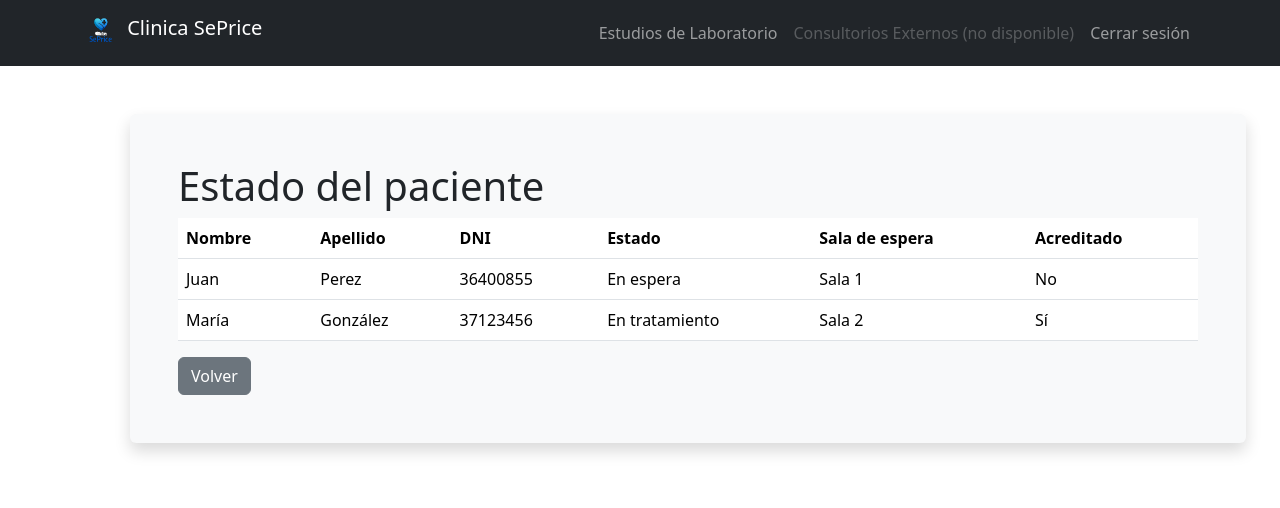
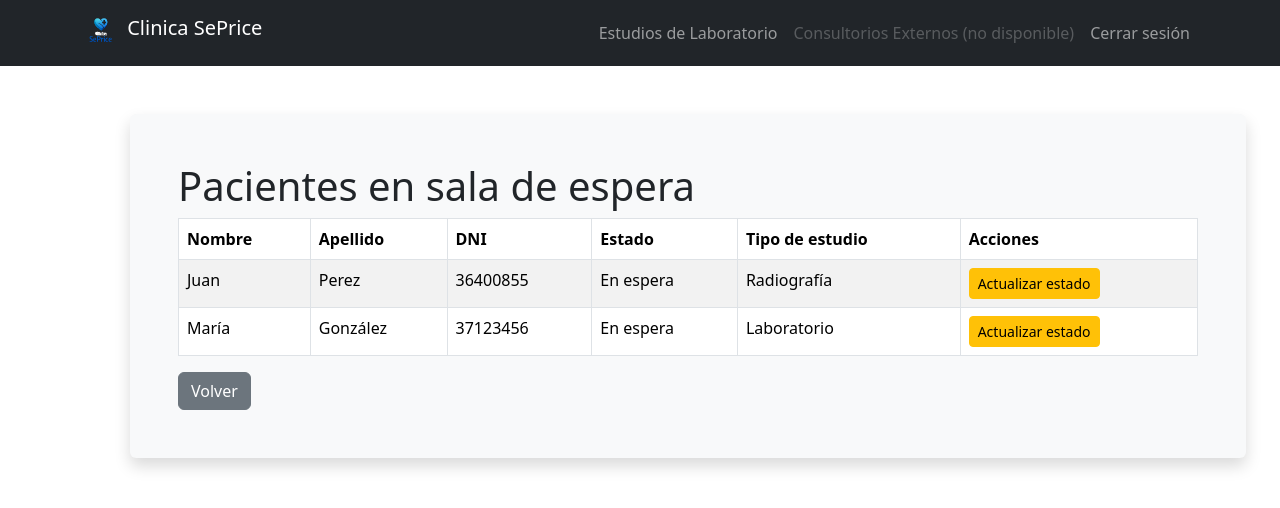
Before and after one commit to fraperrone/ifts29-pp2-proto-front, a React (Vite) app: page /estado-paciente in a window 1280 px wide. Shown: the top 508 px of the page. Built offline with nearby package versions, Linux system fonts and the light colour scheme; sample sign-in values are in the browser's storage.

Commit message:
Estado paciente

```diff
--- a/src/pages/atencion/EstadoPacientePage.jsx
+++ b/src/pages/atencion/EstadoPacientePage.jsx
@@ -1,108 +1,102 @@
+import React, { useState } from 'react'
+import { Container, Table, Button, Modal, Form } from 'react-bootstrap'
+import BotonCancelar from '../../components/buttons/BotonCancelar'
 
-
-// vamos a hacer una pagina para mostrar el estado del paciente, con un boton para actualizar el estado del paciente, que abra un modal para actualizar el estado del paciente, y otro boton para ingresar el paciente a la sala de espera, que abra otro modal para ingresar el paciente a la sala de espera, y otro boton para acreditar el paciente, que abra otro modal para acreditar el paciente
-import React from 'react'
-import { Container } from 'react-bootstrap'
-import { Button } from 'react-bootstrap'
-import { Modal } from 'react-bootstrap'
-import { useState } from 'react'
-import BotonCancelar from '../../components/buttons/BotonCancelar'
-// import FormularioActualizarEstado from '../components/FormularioActualizarEstado'
-// import FormularioIngresarSalaEspera from '../components/FormularioIngresarSalaEspera'
-// import FormularioAcreditarPaciente from '../components/FormularioAcreditarPaciente'
 const EstadoPacientePage = () => {
-    // generamos los useState para controlar los modales
     const [showActualizarEstadoModal, setShowActualizarEstadoModal] = useState(false)
-    const [showIngresarSalaEsperaModal, setShowIngresarSalaEsperaModal] = useState(false)
-    const [showAcreditarPacienteModal, setShowAcreditarPacienteModal] = useState(false)
-
-
-    // simulamos datos de varios pacientes, con los siguientes campos: nombre, apellido, dni, estado, sala de espera, acreditado
-    const pacientes = [
+    const [pacienteSeleccionado, setPacienteSeleccionado] = useState(null)
+    const [nuevoEstado, setNuevoEstado] = useState("")
+    const [pacientes, setPacientes] = useState([
         {
             nombre: 'Juan',
             apellido: 'Perez',
             dni: '36400855',
             estado: 'En espera',
-            salaEspera: 'Sala 1',
-            acreditado: false
+            tipoEstudio: 'Radiografía'
         },
         {
             nombre: 'María',
             apellido: 'González',
             dni: '37123456',
-            estado: 'En tratamiento',
-            salaEspera: 'Sala 2',
-            acreditado: true
+            estado: 'En espera',
+            tipoEstudio: 'Laboratorio'
         }
-    ]
+    ])
+
+    // simulamos datos de pacientes en sala de espera
 
 
     return (
         <Container className="m-5 p-5 bg-light rounded shadow">
-            <h1>Estado del paciente</h1>
-            {/* mostramos una tabla con el estado del paciente, con los siguientes campos: nombre, apellido, dni, estado, sala de espera, acreditado */}
-            <table className="table">
+            <h1>Pacientes en sala de espera</h1>
+
+            <Table striped bordered hover>
                 <thead>
                     <tr>
                         <th>Nombre</th>
                         <th>Apellido</th>
                         <th>DNI</th>
                         <th>Estado</th>
-                        <th>Sala de espera</th>
-                        <th>Acreditado</th>
+                        <th>Tipo de estudio</th>
+                        <th>Acciones</th>
                     </tr>
                 </thead>
                 <tbody>
-                    {pacientes.map((paciente, index) => (
-                        <tr key={index}>
-                            <td>{paciente.nombre}</td>
-                            <td>{paciente.apellido}</td>
-                            <td>{paciente.dni}</td>
-                            <td>{paciente.estado}</td>
-                            <td>{paciente.salaEspera}</td>
-                            <td>{paciente.acreditado ? 'Sí' : 'No'}</td>
+                    {pacientes.map((p, idx) => (
+                        <tr key={idx}>
+                            <td>{p.nombre}</td>
+                            <td>{p.apellido}</td>
+                            <td>{p.dni}</td>
+                            <td>{p.estado}</td>
+                            <td>{p.tipoEstudio}</td>
+                            <td>
+                                <Button
+                                    variant="warning"
+                                    size="sm"
+                                    onClick={() => {
+                                        setPacienteSeleccionado(p)
+                                        setShowActualizarEstadoModal(true)
+                                    }}
+                                >
+                                    Actualizar estado
+                                </Button>
+                            </td>
                         </tr>
                     ))}
                 </tbody>
-            </table>
+            </Table>
 
-
-            {/* <Button variant="warning" onClick={() => setShowActualizarEstadoModal(true)}>
-                Actualizar estado del paciente
-            </Button>
-            <Button variant="info" onClick={() => setShowIngresarSalaEsperaModal(true)}>
-                Ingresar paciente a sala de espera
-            </Button>
-            <Button variant="primary" onClick={() => setShowAcreditarPacienteModal(true)}>
-                Acreditar paciente
-            </Button> */}
-            {/* <Modal show={showActualizarEstadoModal} onHide={() => setShowActualizarEstadoModal(false)}>
+            {/* Modal Actualizar Estado */}
+            <Modal show={showActualizarEstadoModal} onHide={() => setShowActualizarEstadoModal(false)} centered>
                 <Modal.Header closeButton>
                     <Modal.Title>Actualizar estado del paciente</Modal.Title>
                 </Modal.Header>
                 <Modal.Body>
-                    <FormularioActualizarEstado />
+                    {pacienteSeleccionado && (
+                        <p>
+                            Actualizar estado de <strong>{pacienteSeleccionado.nombre} {pacienteSeleccionado.apellido}</strong> (DNI {pacienteSeleccionado.dni})
+                        </p>
+                    )}
+                    <Form.Select value={nuevoEstado} onChange={(e) => setNuevoEstado(e.target.value)}>
+                        <option value="">Seleccione nuevo estado</option>
+                        <option value="En espera">En espera</option>
+                        <option value="En atención">En atención</option>
+                        <option value="Finalizado">Finalizado</option>
+                    </Form.Select>
                 </Modal.Body>
+                <Modal.Footer>
+                    <Button variant="secondary" onClick={() => setShowActualizarEstadoModal(false)}>Cancelar</Button>
+                    <Button variant="primary" onClick={() => {
+                        // Aquí iría la lógica para actualizar el estado en backend
+                        pacienteSeleccionado.estado = nuevoEstado // Simulamos actualización
+                        alert(`Estado actualizado a "${nuevoEstado}" para ${pacienteSeleccionado?.nombre}`)
+                        setShowActualizarEstadoModal(false)
+                    }}>
+                        Guardar
+                    </Button>
+                </Modal.Footer>
             </Modal>
-            <Modal show={showIngresarSalaEsperaModal} onHide={() => setShowIngresarSalaEsperaModal(false)}>
-                <Modal.Header closeButton>
-                    <Modal.Title>Ingresar paciente a sala de espera</Modal.Title>
-                </Modal.Header>
-                <Modal.Body>
-                    <FormularioIngresarSalaEspera />
-                </Modal.Body>
-            </Modal>
-            <Modal show={showAcreditarPacienteModal} onHide={() => setShowAcreditarPacienteModal(false)}>
-                <Modal.Header closeButton>
-                    <Modal.Title>Acreditar paciente</Modal.Title>
-                </Modal.Header>
-                <Modal.Body>
-                    <FormularioAcreditarPaciente />
-                </Modal.Body>
-            </Modal> */}
 
-            {/* boton cancelar */}
             <BotonCancelar />
         </Container>
     )
```
